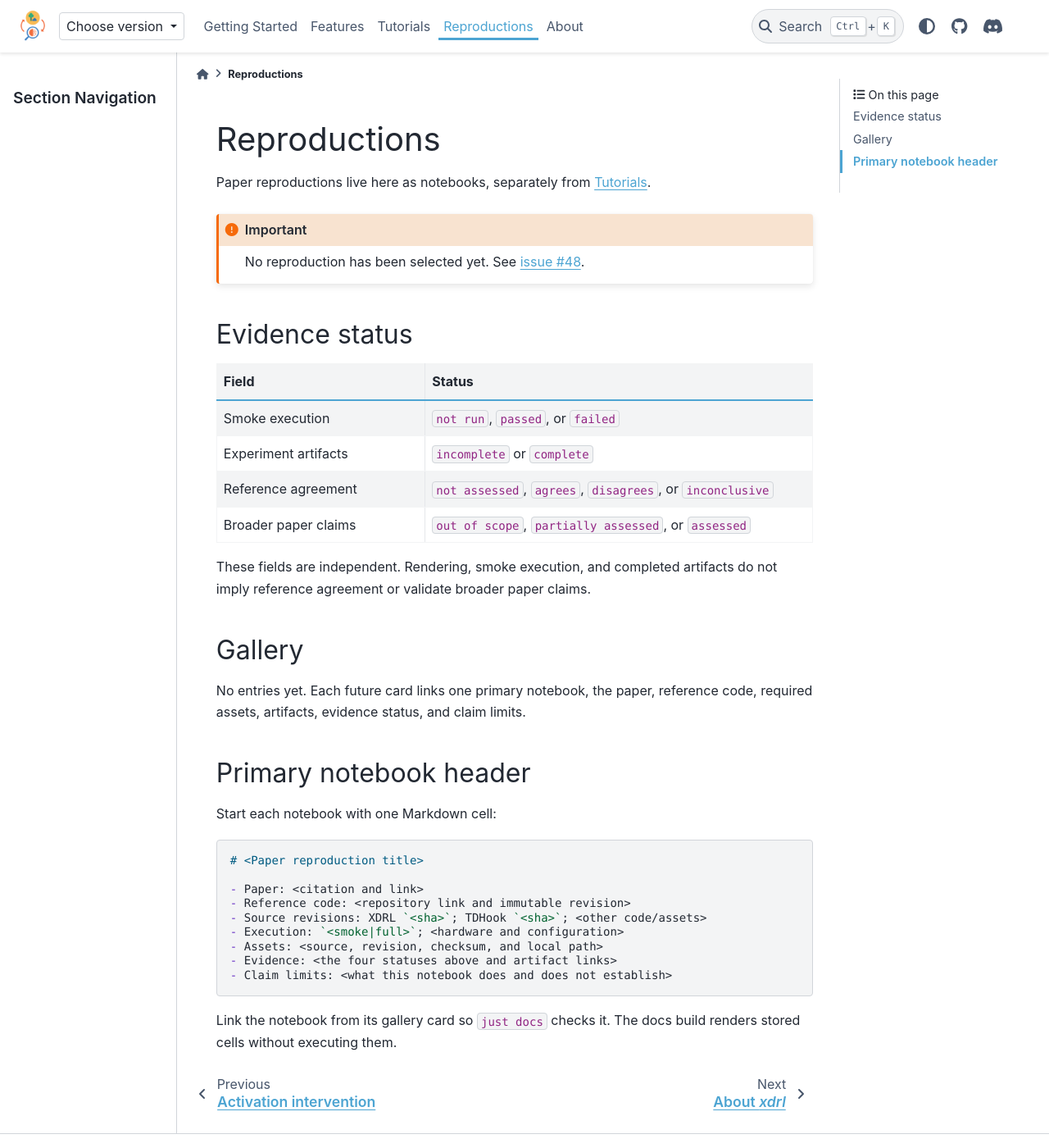
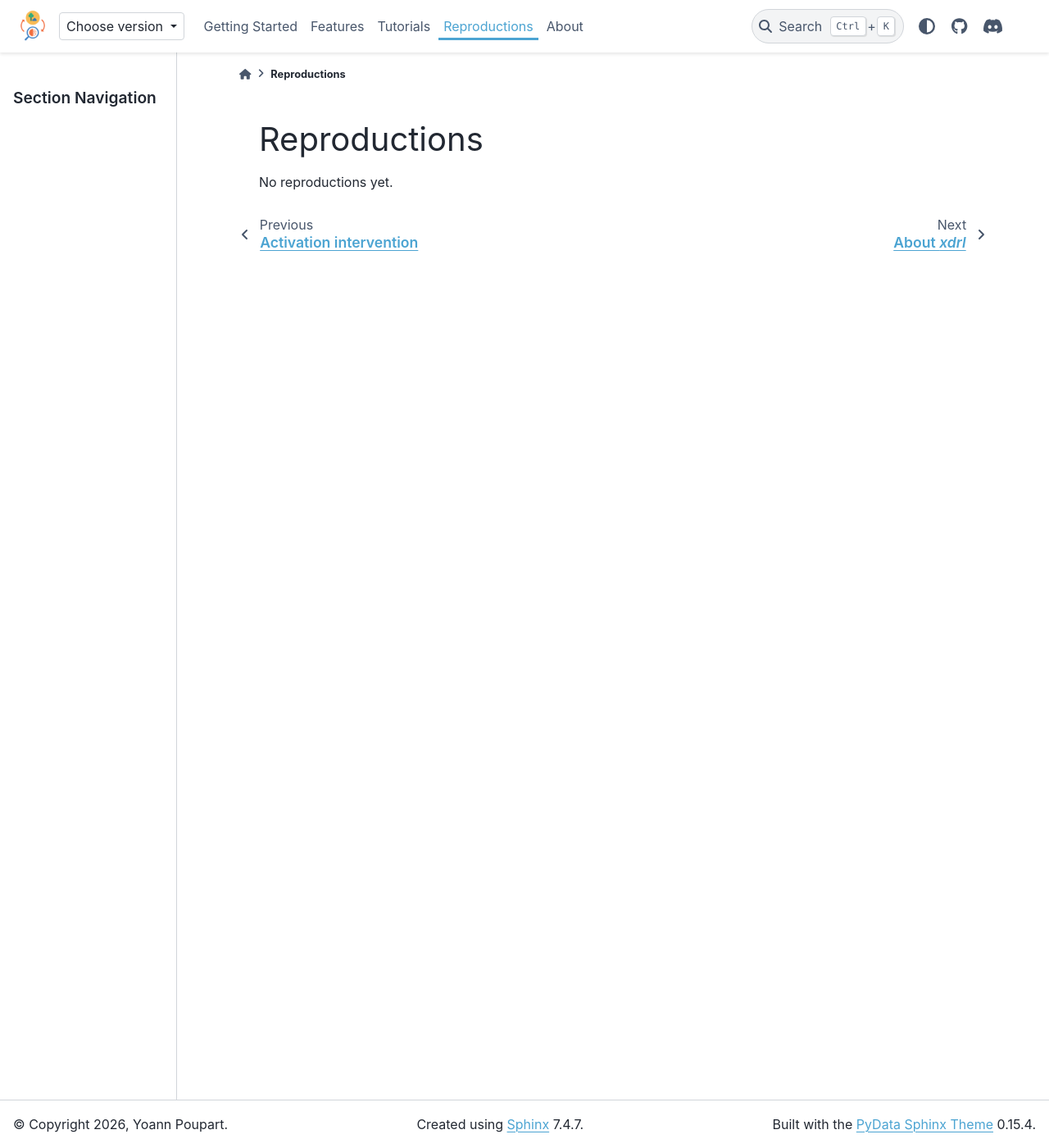
Before and after one commit to Xmaster6y/xdrl, a Sphinx documentation site: the page built from docs/source/reproductions/index.rst, in a window 1280 px wide and 1400 px high. Shown: the whole window at 82% size. Built offline with Sphinx 7.4.7 and the PyData theme 0.15.4, drawn with Linux system fonts in a browser that asks for light colours; pages that are not in the unit, such as notebooks, are missing from menus; comment, search, counter and statistics services are not loaded.

```diff
--- a/docs/source/reproductions/index.rst
+++ b/docs/source/reproductions/index.rst
@@ -1,56 +1,4 @@
 Reproductions
 =============
 
-Paper reproductions live here as notebooks, separately from :doc:`../tutorials`.
-
-.. important::
-
-   No reproduction has been selected yet. See `issue #48
-   <https://github.com/Xmaster6y/xdrl/issues/48>`_.
-
-Evidence status
----------------
-
-.. list-table::
-   :header-rows: 1
-   :widths: 35 65
-
-   * - Field
-     - Status
-   * - Smoke execution
-     - ``not run``, ``passed``, or ``failed``
-   * - Experiment artifacts
-     - ``incomplete`` or ``complete``
-   * - Reference agreement
-     - ``not assessed``, ``agrees``, ``disagrees``, or ``inconclusive``
-   * - Broader paper claims
-     - ``out of scope``, ``partially assessed``, or ``assessed``
-
-These fields are independent. Rendering, smoke execution, and completed
-artifacts do not imply reference agreement or validate broader paper claims.
-
-Gallery
--------
-
-No entries yet. Each future card links one primary notebook, the paper,
-reference code, required assets, artifacts, evidence status, and claim limits.
-
-Primary notebook header
------------------------
-
-Start each notebook with one Markdown cell:
-
-.. code-block:: markdown
-
-   # <Paper reproduction title>
-
-   - Paper: <citation and link>
-   - Reference code: <repository link and immutable revision>
-   - Source revisions: XDRL `<sha>`; TDHook `<sha>`; <other code/assets>
-   - Execution: `<smoke|full>`; <hardware and configuration>
-   - Assets: <source, revision, checksum, and local path>
-   - Evidence: <the four statuses above and artifact links>
-   - Claim limits: <what this notebook does and does not establish>
-
-Link the notebook from its gallery card so ``just docs`` checks it. The docs
-build renders stored cells without executing them.
+No reproductions yet.
```
Also changed, not shown: CONTRIBUTING.md (+5 -11 lines).
